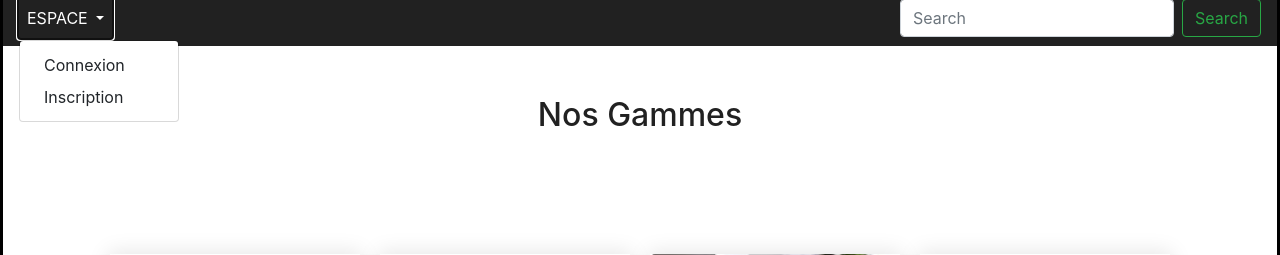
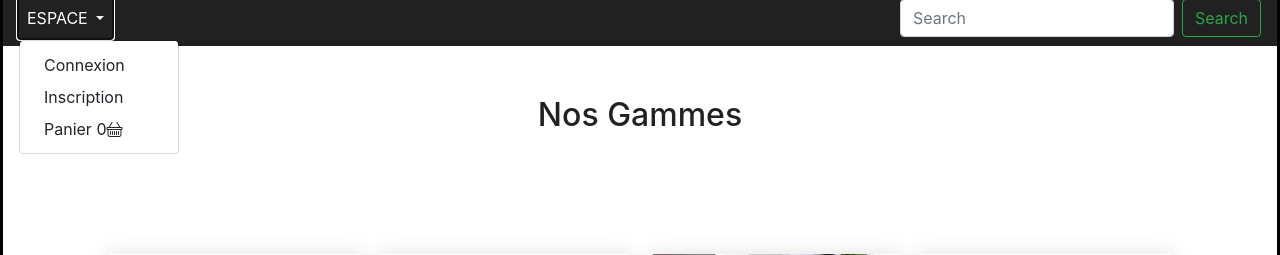
Before and after one commit to robin-papazian/boutique, a PHP site: page / in a window 1280 px wide, after a click on "ESPACE". Shown: the part 413-668 px from the top of the page. Run offline with PHP 8.4, Linux system fonts and the light colour scheme; data comes from the database, SQL or seed files in the repository; some libraries are stand-ins or nearby versions.

Commit message:
header updated

```diff
--- a/Views/layout.php
+++ b/Views/layout.php
@@ -55,9 +55,11 @@ if (isset($_SESSION['droit']) && $_SESSION['droit'] == '42') {
                                 <a class="dropdown-item " href="index.php?view=account">Profil</a>
                                 <a class="dropdown-item " href="index.php?view=historique">Historique d'achat</a>
                                 <a class="dropdown-item " href="index.php?view=deconection">Déconnecter</a>
+                                <a class="dropdown-item" href="index.php?view=panier">Panier <span><?= $orders->itemSelected() ?><i class="bi bi-basket"></i></span></a>
                             <?php else : ?>
                                 <a class="dropdown-item " href="index.php?view=connexion">Connexion</a>
                                 <a class="dropdown-item " href="index.php?view=inscription">Inscription</a>
+                                <a class="dropdown-item" href="index.php?view=panier">Panier <span><?= $orders->itemSelected() ?><i class="bi bi-basket"></i></span></a>
                             <?php endif; ?>
                             <?= $admin ?>
                         </div>
```
